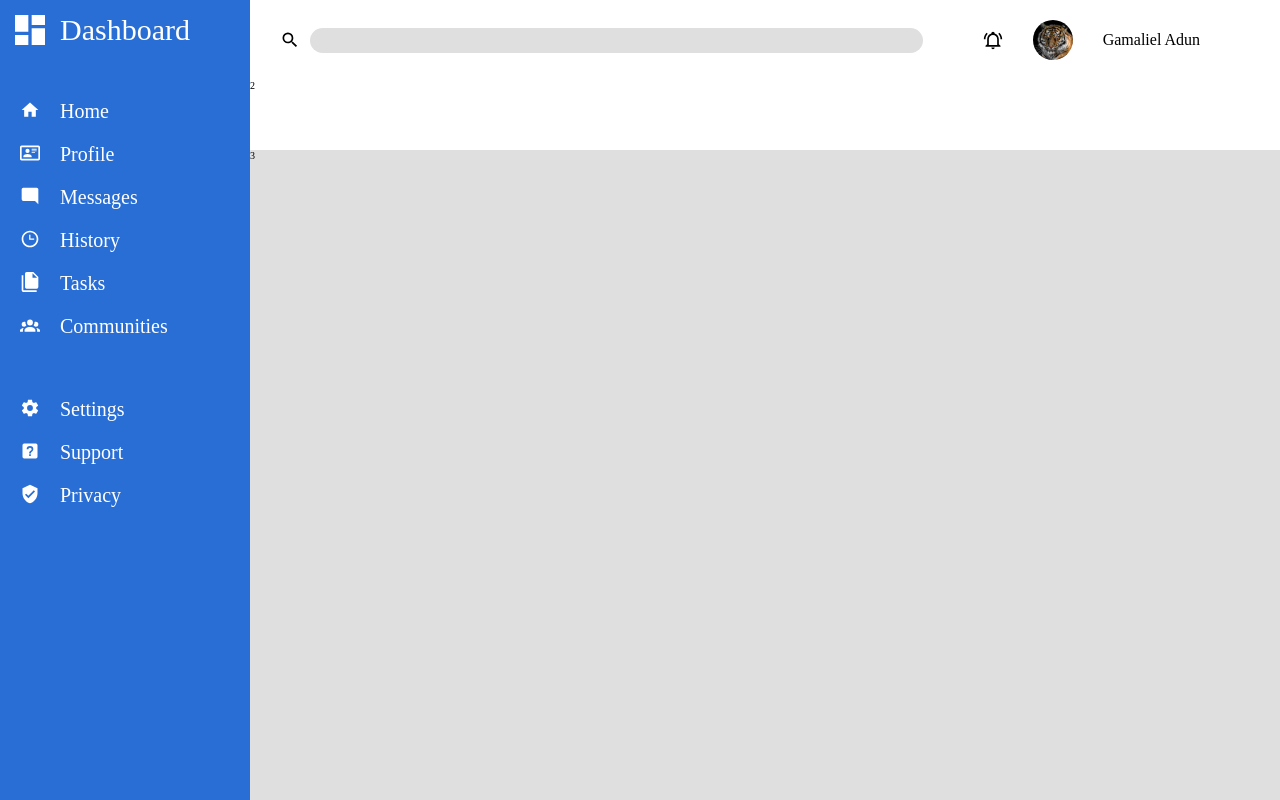
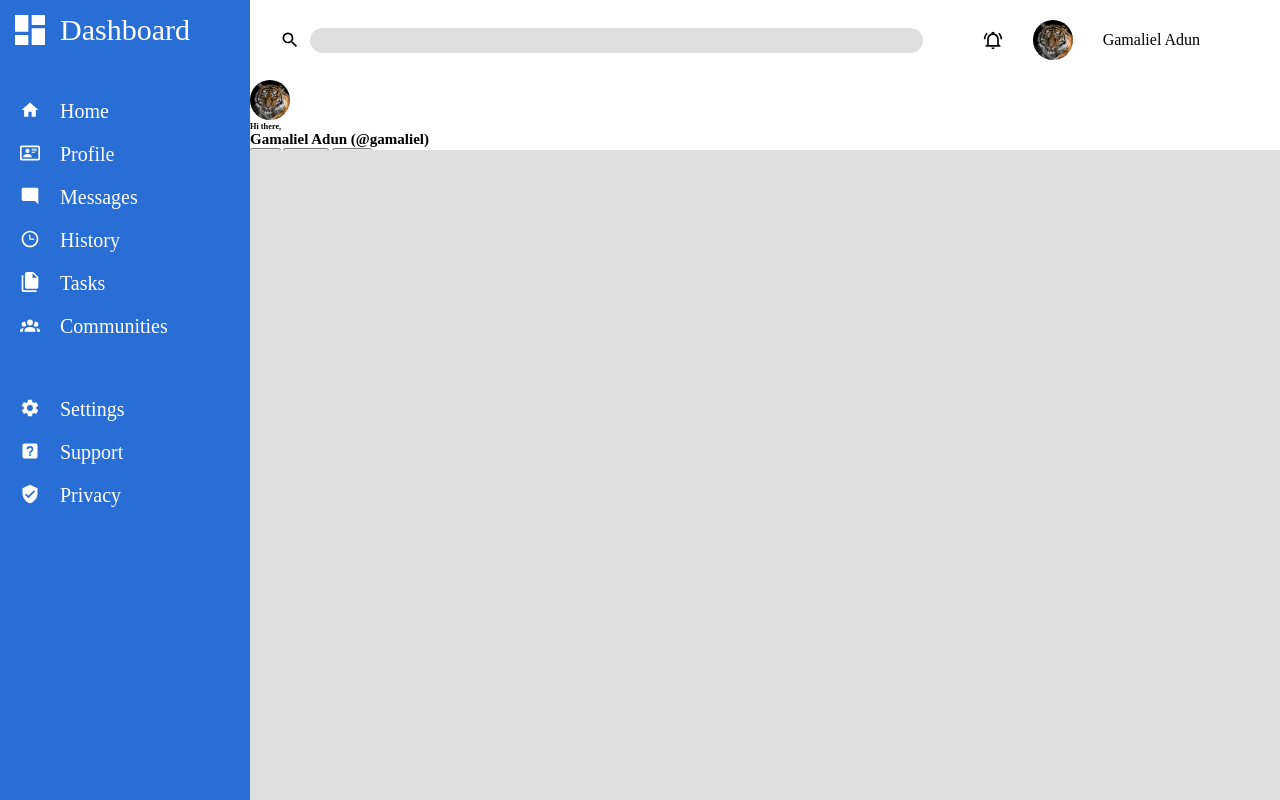
Before and after one commit to Gamwal/top-dashboard-project, a plain HTML site: page index.html in a window 1280 px wide. Drawn offline with Linux system fonts and the light colour scheme.

Commit message:
add header bottom to layout

```diff
--- a/index.html
+++ b/index.html
@@ -69,8 +69,21 @@
         <p>Gamaliel Adun</p>
       </div>
     </div>
-    <div class="header-bottom">2</div>
+    <div class="header-bottom">
+      <div class="img-container">
+        <img class="profilepic" src="images/pexels-tiger-reduced.jpg" alt="profile picture">
+      </div>
+      <div class="greeting">
+        <h5>Hi there,</h6>
+        <h2>Gamaliel Adun (@gamaliel)</h2>
+      </div>
+      <div class="btn-container">
+        <button>New</button>
+        <button>Upload</button>
+        <button>Share</button>
+      </div>
+    </div>
   </div>
-  <div class="main-content">3</div>
+  <div class="main-content"></div>
 </body>
 </html>
```
